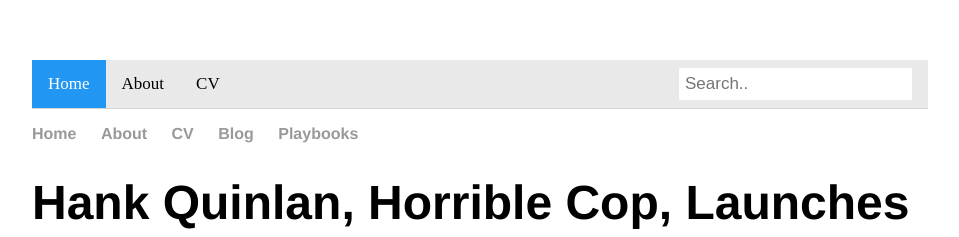
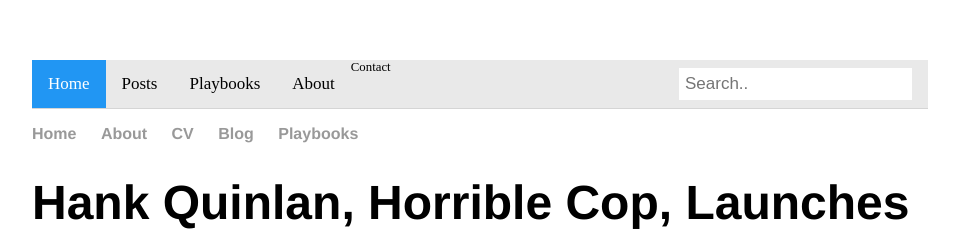
Before and after one commit to billparry99/billparry99.github.io, a Jekyll site: the page built from _posts/2018-03-25-hank-quinlan-site-launched.md, in a window 1280 px wide. Shown: the top 237 px of the page, without its empty margins (160-1119 px from the left). Built offline with Jekyll 4.4.1, drawn with Linux system fonts in a browser that asks for light colours.

Commit message:
Update default.html

```diff
--- a/_layouts/default.html
+++ b/_layouts/default.html
@@ -6,12 +6,15 @@
 			<link rel="stylesheet" type="text/css" href="/css/main.css">
 		</head>
 		<body>
+			<!-- add header with nav and search -- use css elements -->
 			<header>
 				<div class="topnav">
-				  <a class="active" href="#home">Home</a>
-				  <a href="#about">About</a>
-				  <a href="#cv">CV</a>
-				  <input type="text" placeholder="Search..">
+					<a class="active" href="/">Home</a>
+					<a href="/blog">Posts</a>
+					<a href="/playbooks">Playbooks</a>
+					<a href="/about">About</a>
+					<!-- add link later -->Contact
+					<input type="text" placeholder="Search..">
 				</div>
 
 			</header>
```
